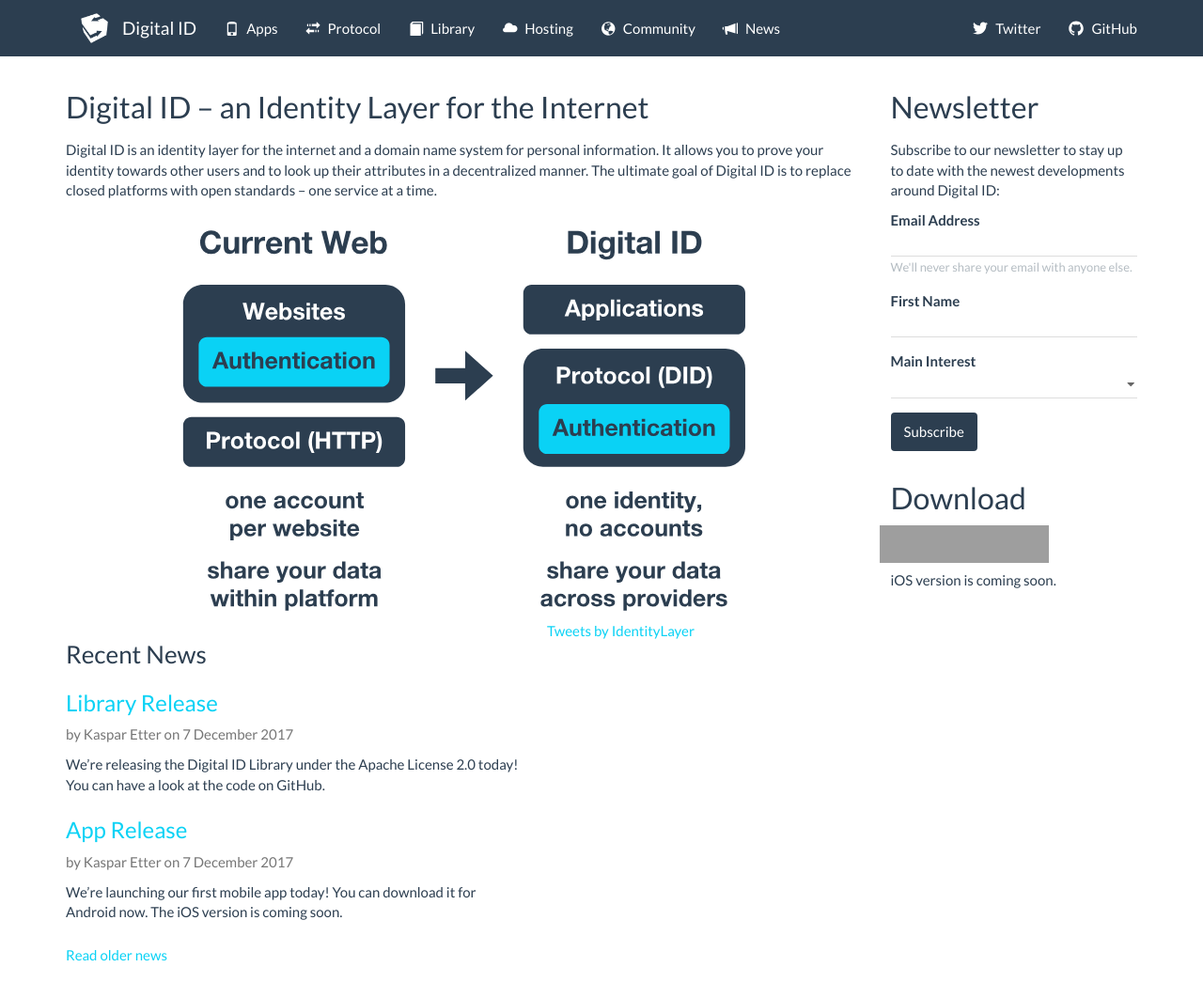
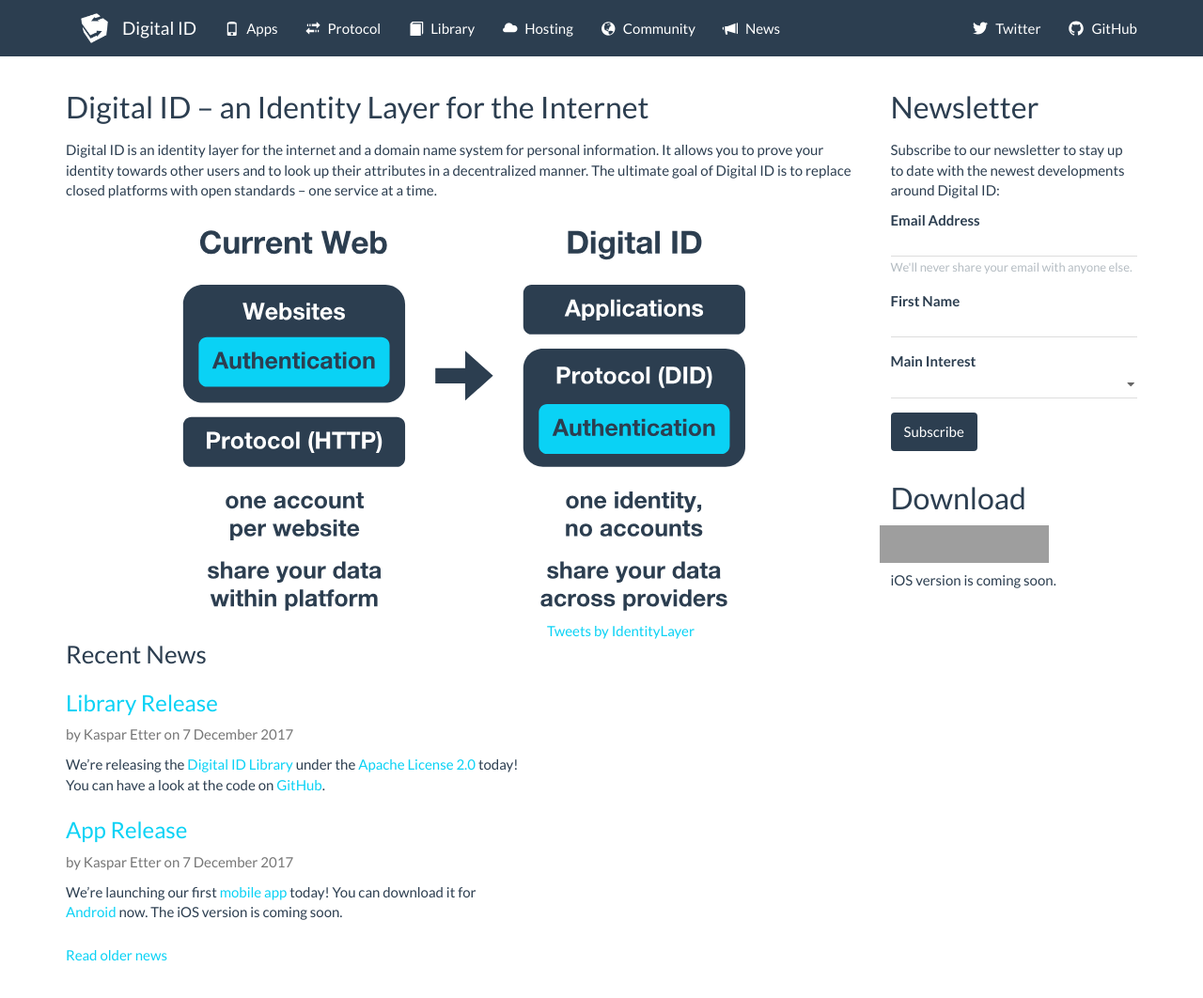
Before and after one commit to synacts/digitalid-website, a Jekyll site: the page built from index.html, in a window 1280 px wide and 1062 px high. Shown: the whole window at 94% size. Built offline with Jekyll 4.4.1, drawn with Linux system fonts in a browser that asks for light colours; nearby versions of some CDN libraries; comment, search, counter and statistics services are not loaded; grey boxes are pictures that could not be loaded.

Commit message:
Allowed html in post excerpts.

```diff
--- a/index.html
+++ b/index.html
@@ -21,7 +21,7 @@
 {% for post in site.posts limit:2 %}
 <h3 class="post-title"><a href="{{ post.url | relative_url }}">{{ post.title | escape }}</a></h3>
 <p class="post-meta">by {{ post.author.name }} on {{ post.date | date: site.date_format }}</p>
-<p class="post-excerpt">{{ post.excerpt | strip_html }}</p>
+<p class="post-excerpt">{{ post.excerpt }}</p>
 {% endfor %}
 
 <p style="margin-top: 24px;"><a href="{% link news/index.html %}">Read older news</a></p>
--- a/news/index.html
+++ b/news/index.html
@@ -11,7 +11,7 @@
 {% for post in paginator.posts %}
 <h3 class="post-title"><a href="{{ post.url | relative_url }}">{{ post.title | escape }}</a></h3>
 <p class="post-meta">by {{ post.author.name }} on {{ post.date | date: site.date_format }}</p>
-<p class="post-excerpt">{{ post.excerpt | strip_html }}</p>
+<p class="post-excerpt">{{ post.excerpt }}</p>
 {% endfor %}
 
 {% if paginator.total_pages > 1 %}
```
